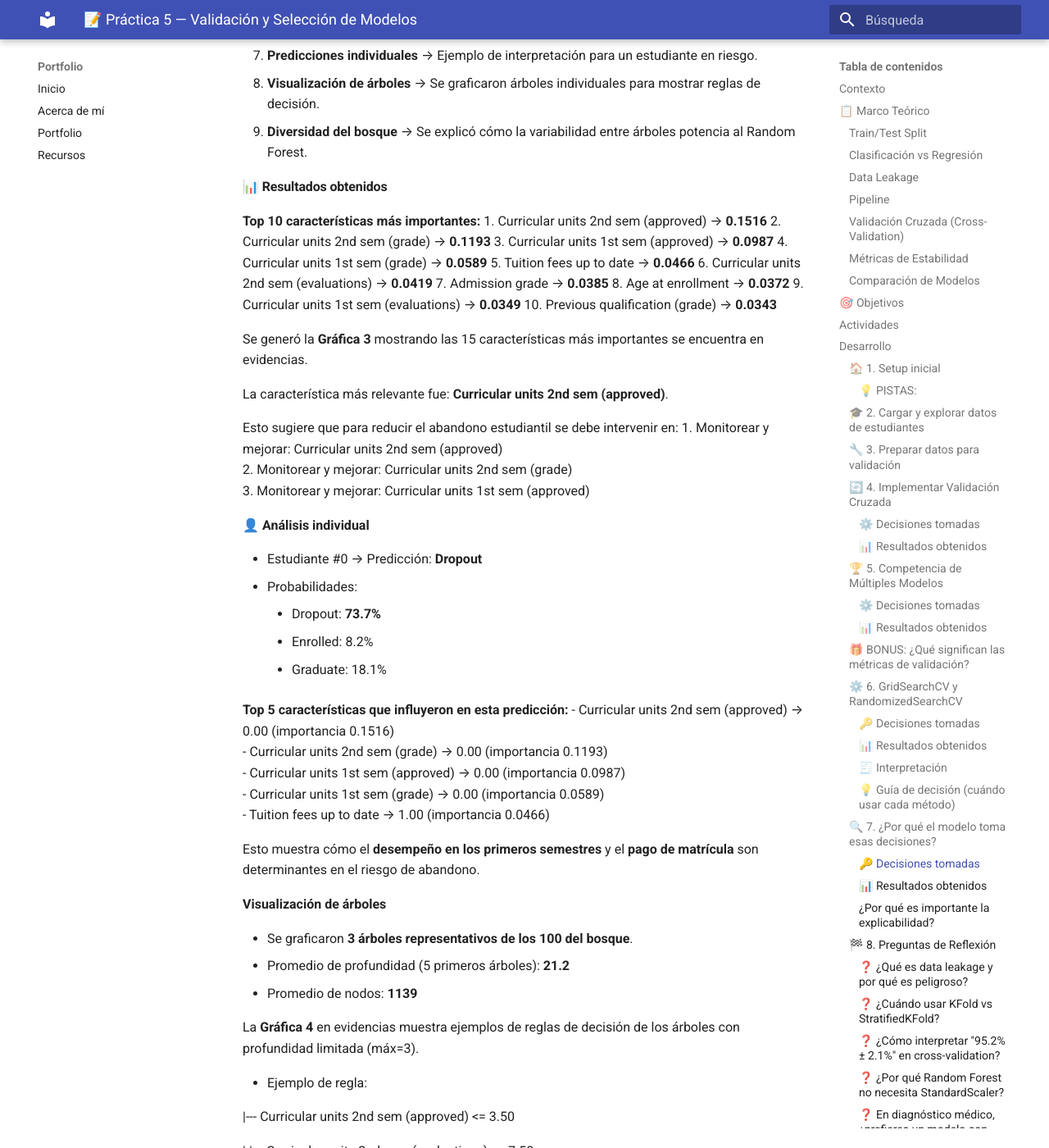
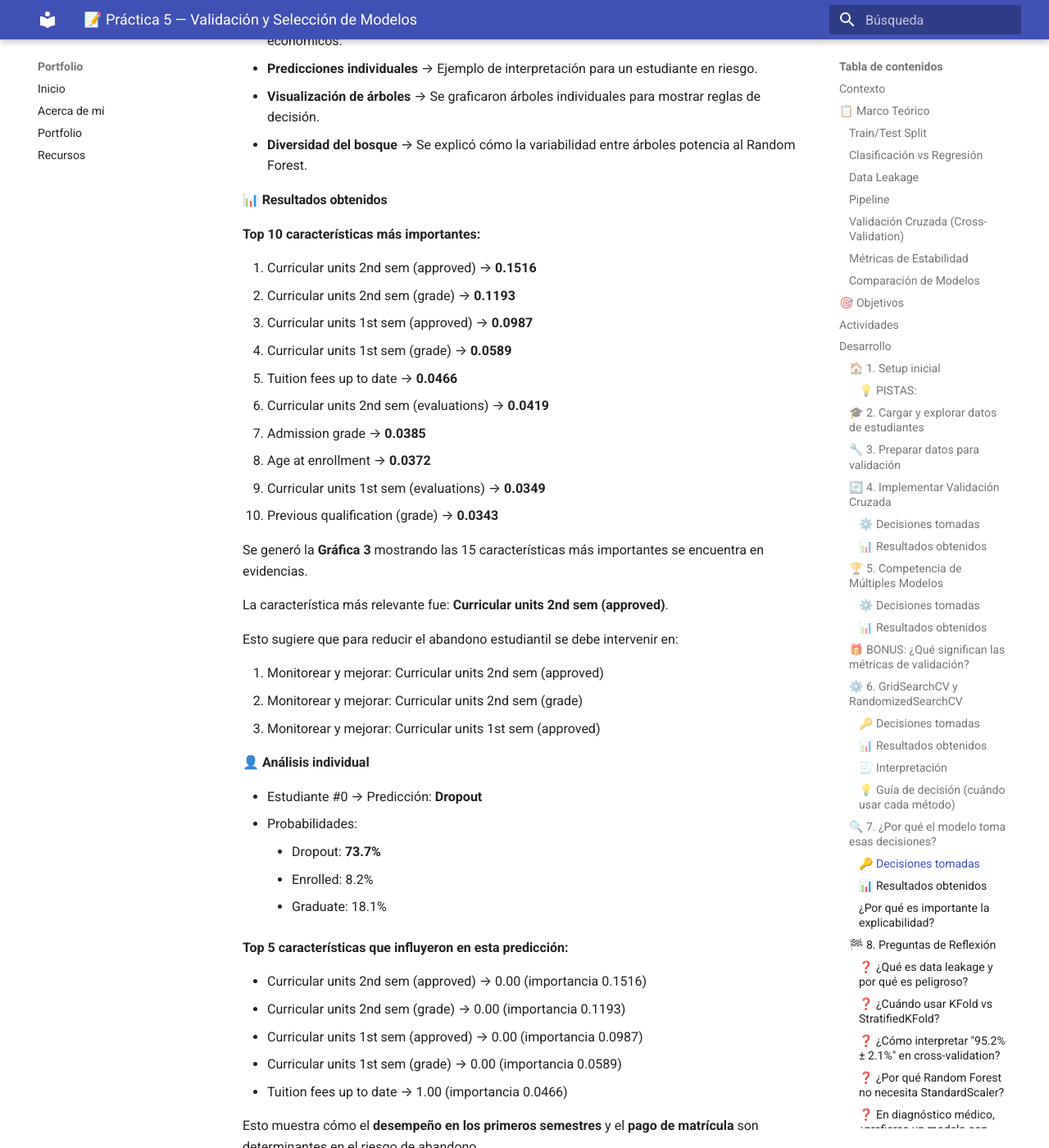
Before and after one commit to manuruiz5/Portafolio-IA, an MkDocs documentation site: the page built from docs/portfolio/Practica-5/05-Validación-Selección-Modelos.md, in a window 1280 px wide and 1400 px high, scrolled down 11302 px. Shown: the whole window at 82% size. Built offline with MkDocs 1.6.1 and Material for MkDocs 9.7.7, drawn with Linux system fonts in a browser that asks for light colours.

Commit message:
practica 5

```diff
--- a/docs/portfolio/Practica-5/05-Validación-Selección-Modelos.md
+++ b/docs/portfolio/Practica-5/05-Validación-Selección-Modelos.md
@@ -362,12 +362,12 @@ La motivación es que un modelo no solo debe ser preciso, sino también **interp
 
 #### 🔑 Decisiones tomadas
 
-1. **Modelo para explicabilidad**
+**Modelo para explicabilidad**
 
    - Se utilizó el **Random Forest optimizado** (modelo ganador).
    - Al no requerir escalado, se trabajó directamente con los datos originales.
 
-2. **Técnicas aplicadas**
+**Técnicas aplicadas**
 
    - **Feature Importance** → Importancia relativa de cada característica.
    - **Análisis por categorías** → Se agruparon variables en factores académicos, demográficos y económicos.
@@ -378,6 +378,7 @@ La motivación es que un modelo no solo debe ser preciso, sino también **interp
 #### 📊 Resultados obtenidos
 
 **Top 10 características más importantes:**
+
   1. Curricular units 2nd sem (approved) → **0.1516**
   2. Curricular units 2nd sem (grade) → **0.1193**
   3. Curricular units 1st sem (approved) → **0.0987**
@@ -394,6 +395,7 @@ Se generó la **Gráfica 3** mostrando las 15 características más importantes
 La característica más relevante fue: **Curricular units 2nd sem (approved)**.
 
 Esto sugiere que para reducir el abandono estudiantil se debe intervenir en:
+
   1. Monitorear y mejorar: Curricular units 2nd sem (approved)
   2. Monitorear y mejorar: Curricular units 2nd sem (grade)
   3. Monitorear y mejorar: Curricular units 1st sem (approved)
@@ -407,6 +409,7 @@ Esto sugiere que para reducir el abandono estudiantil se debe intervenir en:
     - Graduate: 18.1%
 
 **Top 5 características que influyeron en esta predicción:**
+
   - Curricular units 2nd sem (approved) → 0.00 (importancia 0.1516)
   - Curricular units 2nd sem (grade) → 0.00 (importancia 0.1193)
   - Curricular units 1st sem (approved) → 0.00 (importancia 0.0987)
@@ -448,10 +451,13 @@ Ejemplo (Estudiante #0):
 - Árbol 5 → Dropout
 - **Predicción final** → Dropout (voto mayoritario).
 
-- Los **factores académicos** explican la mayoría de las decisiones del modelo.
-- La explicabilidad permite generar **acciones concretas de intervención** en estudiantes en riesgo.
-- El análisis individual muestra cómo los **primeros semestres son críticos** para predecir abandono.
-- Los árboles individuales ilustran las **reglas de decisión** que sustentan las predicciones globales.
+Los **factores académicos** explican la mayoría de las decisiones del modelo.
+
+La explicabilidad permite generar **acciones concretas de intervención** en estudiantes en riesgo.
+
+El análisis individual muestra cómo los **primeros semestres son críticos** para predecir abandono.
+
+Los árboles individuales ilustran las **reglas de decisión** que sustentan las predicciones globales.
 
 #### ¿Por qué es importante la explicabilidad?
 
```
